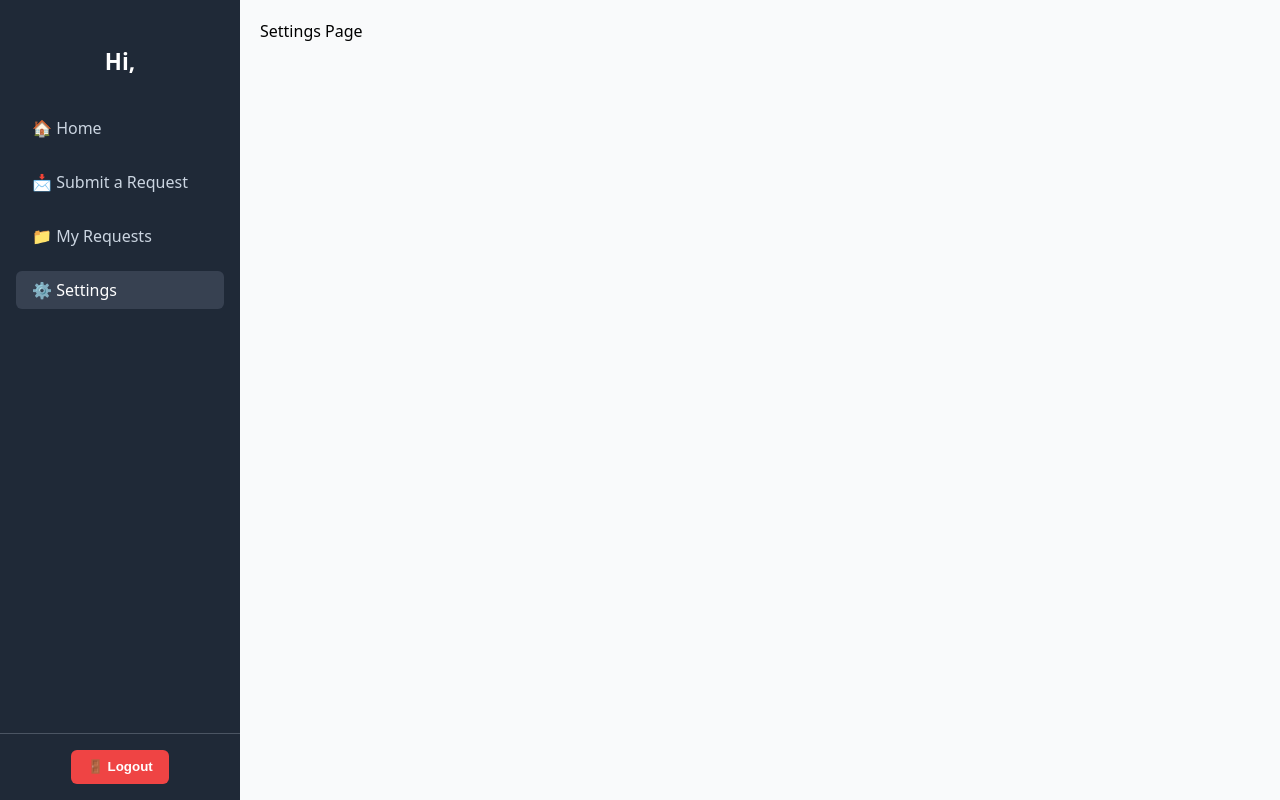
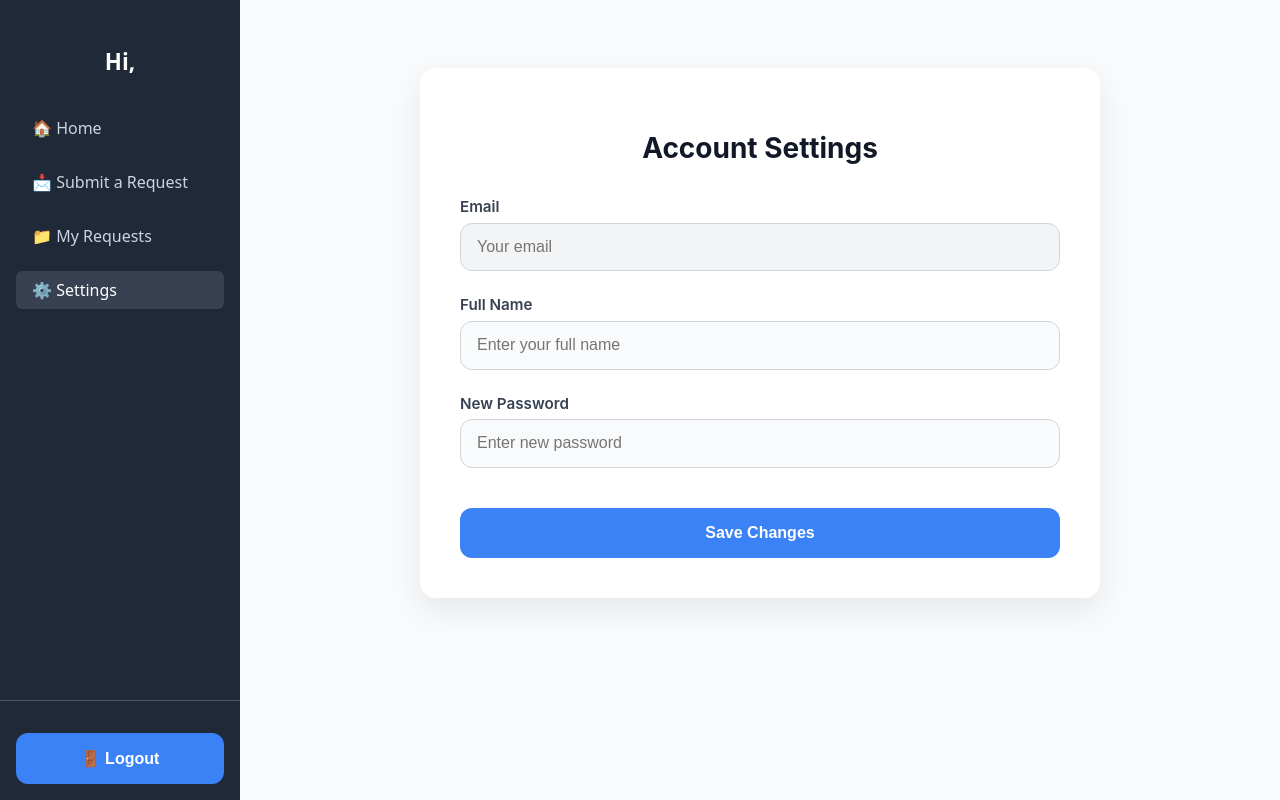
Before and after one commit to arijitchakma79/RiseTogether, a React (Vite) app: page /dashboard/settings in a window 1280 px wide. Built offline with nearby package versions, Linux system fonts and the light colour scheme.

Commit message:
added settings page

```diff
--- a/src/apis/auth.ts
+++ b/src/apis/auth.ts
@@ -48,3 +48,26 @@ export const logout_user = async () => {
       return { success: false, error: err.message || 'Logout failed' };
     }
   };
+
+export const update_user = async (
+    email?: string,
+    password?: string,
+    fullname?: string
+  ) => {
+    try {
+      const updatePayload: any = {};
+
+      if (email) updatePayload.email = email;
+      if (password) updatePayload.password = password;
+      if (fullname !== undefined) {
+        updatePayload.data = { fullName: fullname || '' };
+      }
+
+      const { data, error } = await supabase.auth.updateUser(updatePayload);
+
+      if (error) throw error;
+      return { success: true, data };
+    } catch (err: any) {
+      return { success: false, error: err.message || 'Update failed' };
+    }
+  };
--- a/src/contexts/AuthContext.tsx
+++ b/src/contexts/AuthContext.tsx
@@ -118,6 +118,7 @@ import React, {
       signup,
       isAuthenticated: !!user,
       isLoading,
+      setUser,
     };
 
     return <AuthContext.Provider value={value}>{children}</AuthContext.Provider>;
--- a/src/contexts/authTypes.ts
+++ b/src/contexts/authTypes.ts
@@ -17,4 +17,5 @@ export interface AuthContextType {
   logout: () => Promise<void>;
   isAuthenticated: boolean;
   isLoading: boolean;
+  setUser: React.Dispatch<React.SetStateAction<User | null>>;
 }
--- a/src/pages/dashboard/SettingsPage.tsx
+++ b/src/pages/dashboard/SettingsPage.tsx
@@ -1,11 +1,92 @@
-import React from "react";
+import React, { useState } from 'react';
+import { useAuth } from '../../contexts/AuthContext';
+import { update_user } from '../../apis/auth';
+import supabase from '../../supabase/supabaseClient';
+import '../../styles/dashboard/SettingsPage.css';
 
-const SettingsPage : React.FC = () => {
-    return (
-        <div>
-            Settings Page
-        </div>
-    )
+const SettingsPage: React.FC = () => {
+  const { user, isLoading, setUser } = useAuth() as any;
+  const [fullName, setFullName] = useState(user?.fullName || '');
+  const [email] = useState(user?.email || '');
+  const [password, setPassword] = useState('');
+  const [status, setStatus] = useState('');
+
+  const handleUpdate = async () => {
+    setStatus('');
+    try {
+      const result = await update_user(undefined, password || undefined, fullName);
+
+      if (result.success) {
+        // Refresh user metadata
+        const { data, error } = await supabase.auth.getUser();
+        if (error || !data?.user) throw error;
+
+        const metadata = data.user.user_metadata || {};
+        setUser({
+          email: data.user.email!,
+          uid: data.user.id,
+          role: metadata.userRole || 'user',
+          fullName: metadata.fullName || '',
+          displayName: metadata.displayName || '',
+        });
+
+        setPassword('');
+        setStatus('✅ Profile updated successfully!');
+      } else {
+        setStatus('❌ ' + result.error);
+      }
+    } catch {
+      setStatus('❌ Failed to update profile.');
+    }
+  };
+
+  if (isLoading) return <p>Loading user info...</p>;
+
+  return (
+    <div className="settings-container">
+      <h2>Account Settings</h2>
+
+      <div className="settings-field">
+        <label htmlFor="email">Email</label>
+        <input
+          type="email"
+          id="email"
+          value={email}
+          disabled
+          aria-label="Email"
+          placeholder="Your email"
+        />
+      </div>
+
+      <div className="settings-field">
+        <label htmlFor="fullName">Full Name</label>
+        <input
+          type="text"
+          id="fullName"
+          value={fullName}
+          onChange={(e) => setFullName(e.target.value)}
+          placeholder="Enter your full name"
+          aria-label="Full Name"
+        />
+      </div>
+
+      <div className="settings-field">
+        <label htmlFor="password">New Password</label>
+        <input
+          type="password"
+          id="password"
+          value={password}
+          onChange={(e) => setPassword(e.target.value)}
+          placeholder="Enter new password"
+          aria-label="New Password"
+        />
+      </div>
+
+      <button onClick={handleUpdate}>Save Changes</button>
+
+      {status && <p className="status-msg">{status}</p>}
+    </div>
+  );
 };
 
 export default SettingsPage;
--- /dev/null
+++ b/src/styles/dashboard/SettingsPage.css
@@ -0,0 +1,80 @@
+.settings-container {
+    max-width: 600px;
+    margin: 3rem auto;
+    background: white;
+    padding: 2.5rem;
+    border-radius: 1rem;
+    box-shadow: 0 12px 32px rgba(0, 0, 0, 0.08);
+    font-family: 'Inter', sans-serif;
+  }
+
+  .settings-container h2 {
+    text-align: center;
+    font-size: 1.75rem;
+    font-weight: 700;
+    margin-bottom: 2rem;
+    color: #111827;
+  }
+
+  .settings-field {
+    margin-bottom: 1.5rem;
+    display: flex;
+    flex-direction: column;
+  }
+
+  .settings-field label {
+    font-size: 0.95rem;
+    font-weight: 600;
+    margin-bottom: 0.4rem;
+    color: #374151;
+  }
+
+  .settings-field input {
+    padding: 0.9rem 1rem;
+    border: 1px solid #d1d5db;
+    border-radius: 0.75rem;
+    font-size: 1rem;
+    background-color: #f9fafb;
+    transition: border 0.2s ease;
+  }
+
+  .settings-field input:focus {
+    border-color: #6366f1;
+    outline: none;
+    box-shadow: 0 0 0 3px rgba(99, 102, 241, 0.2);
+  }
+
+  .settings-field input[disabled] {
+    background-color: #f3f4f6;
+    color: #6b7280;
+    cursor: not-allowed;
+  }
+
+  button {
+    background-color: #3b82f6;
+    color: white;
+    padding: 1rem;
+    border: none;
+    border-radius: 0.75rem;
+    font-size: 1rem;
+    font-weight: 600;
+    cursor: pointer;
+    transition: background-color 0.3s ease;
+    width: 100%;
+    margin-top: 1rem;
+  }
+
+  button:hover {
+    background-color: #2563eb;
+  }
+
+  .status-msg {
+    margin-top: 1rem;
+    text-align: center;
+    font-weight: 500;
+    font-size: 0.95rem;
+  }
+
+  .status-msg:before {
+    content: '🔔 ';
+  }
```
